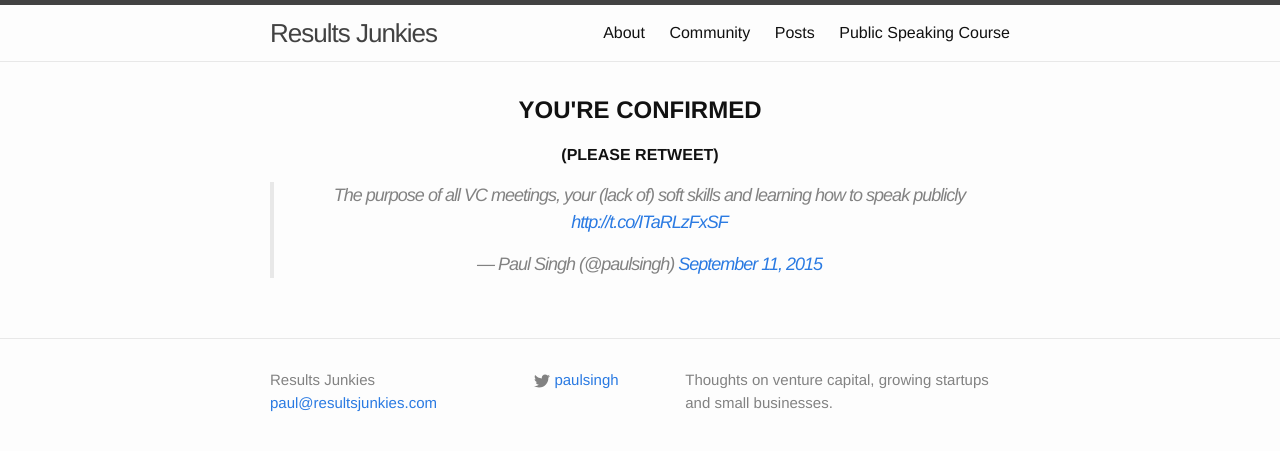
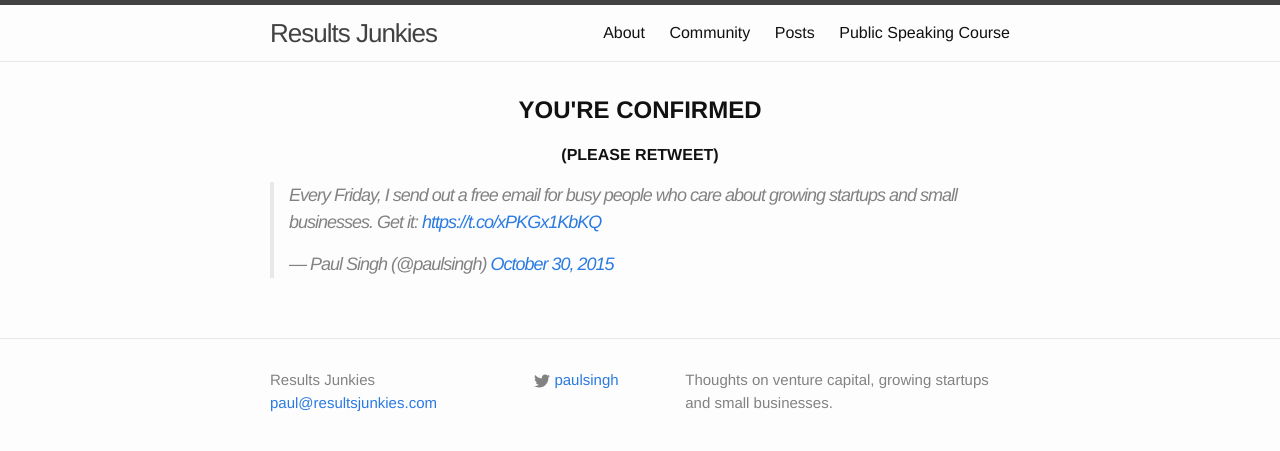
Before and after one commit to paulsingh/paulsingh.github.io, a Jekyll site: the page built from newsletter-welcome.md, in a window 1280 px wide. Shown: the top 451 px of the page. Built offline with Jekyll 4.4.1, drawn with Linux system fonts in a browser that asks for light colours; comment, search, counter and statistics services are not loaded.

Commit message:
Updating the newsletter welcome tweet.

```diff
--- a/newsletter-welcome.md
+++ b/newsletter-welcome.md
@@ -7,4 +7,4 @@
 
 <p align="center"><strong>(PLEASE RETWEET)</strong></p>
 
-<blockquote align="center" class="twitter-tweet" lang="en"><p lang="en" dir="ltr">The purpose of all VC meetings, your (lack of) soft skills and learning how to speak publicly <a href="http://t.co/ITaRLzFxSF">http://t.co/ITaRLzFxSF</a></p>&mdash; Paul Singh (@paulsingh) <a href="https://twitter.com/paulsingh/status/642379693371576320">September 11, 2015</a></blockquote> <script async src="//platform.twitter.com/widgets.js" charset="utf-8"></script>
+<blockquote class="twitter-tweet" lang="en"><p lang="en" dir="ltr">Every Friday, I send out a free email for busy people who care about growing startups and small businesses. Get it: <a href="https://t.co/xPKGx1KbKQ">https://t.co/xPKGx1KbKQ</a></p>&mdash; Paul Singh (@paulsingh) <a href="https://twitter.com/paulsingh/status/659905616668938240">October 30, 2015</a></blockquote> <script async src="//platform.twitter.com/widgets.js" charset="utf-8"></script>
```
